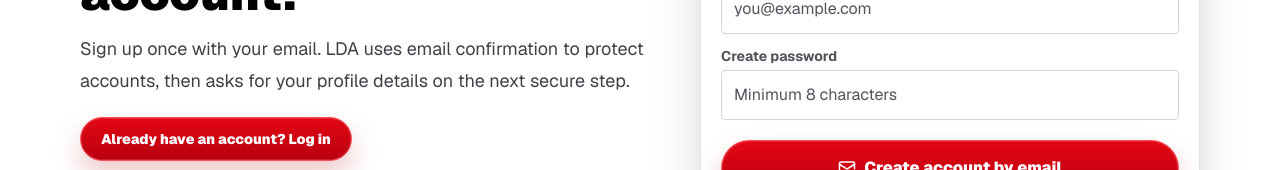
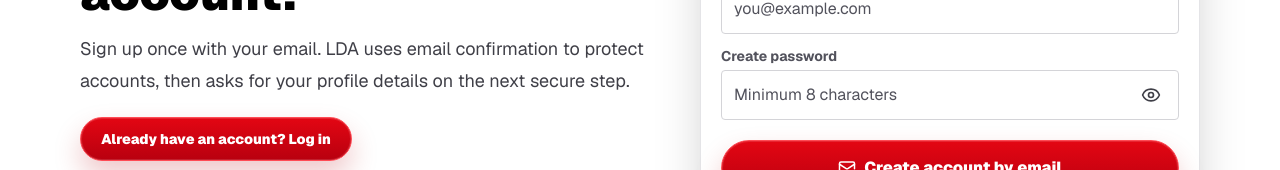
Before and after one commit to LDrivingAcademy/LDA, a Next.js app: page /auth/sign-up in a window 1280 px wide. Shown: the part 279-449 px from the top of the page. Built offline with nearby package versions, Linux system fonts and the light colour scheme; no server answers.

Commit message:
Use persistent password reveal on sign up

```diff
--- a/src/app/auth/sign-up/page.tsx
+++ b/src/app/auth/sign-up/page.tsx
@@ -2,6 +2,7 @@ import Link from "next/link";
 import { redirect } from "next/navigation";
 import { ArrowRight, CarFront, GraduationCap, MailCheck, ShieldCheck } from "lucide-react";
 import { PageTopBar } from "@/components/page-top-bar";
+import { PasswordInput } from "@/components/password-input";
 import { SignUpPasswordHelper } from "@/components/auth/sign-up-password-helper";
 import { getHeaderAccountSummary } from "@/lib/current-account";
 import { signOut, signUp } from "../actions";
@@ -92,7 +93,7 @@ export default async function SignUpPage({
                   </label>
                   <label className="grid gap-1">
                     <span className="text-sm font-bold text-zinc-600">Create password</span>
-                    <input id="lda-signup-password" required name="password" type="password" minLength={8} autoComplete="new-password" className="rounded border border-zinc-300 bg-white px-3 py-3 text-black placeholder:text-zinc-600" placeholder="Minimum 8 characters" />
+                    <PasswordInput id="lda-signup-password" required name="password" minLength={8} autoComplete="new-password" className="w-full rounded border border-zinc-300 bg-white px-3 py-3 text-black placeholder:text-zinc-600" placeholder="Minimum 8 characters" />
                   </label>
                   <button className="lda-pill mt-2">
                     <MailCheck size={18} /> Create account by email
```
